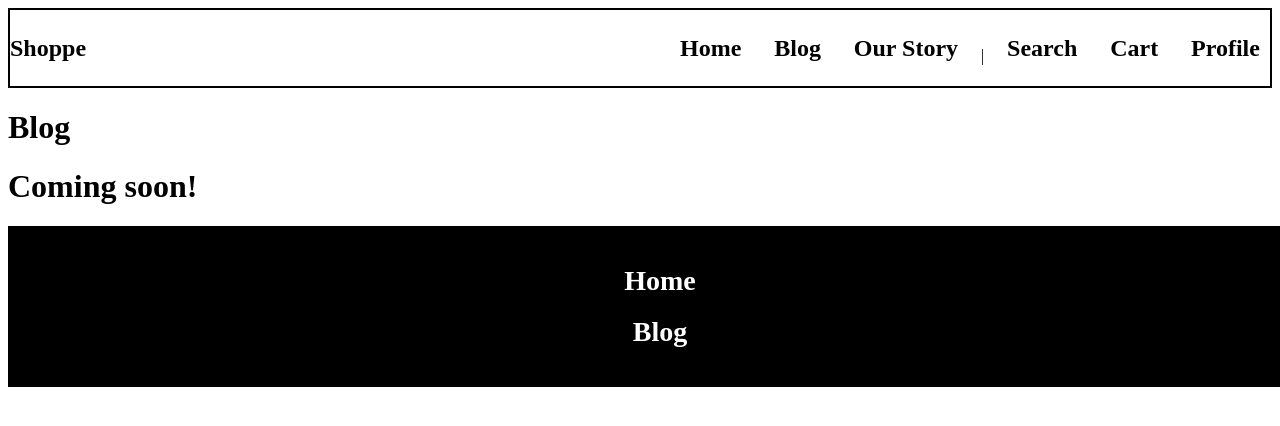
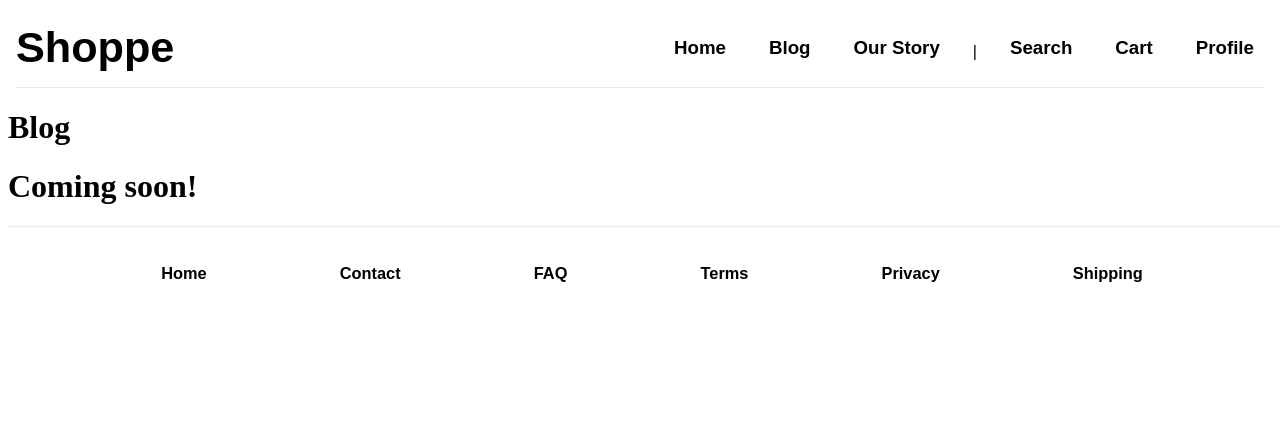
Before and after one commit to danieldraganweb/shoppe-next-app, a Next.js app: page /blog in a window 1280 px wide. Shown: the top 426 px of the page. Built offline with nearby package versions, Linux system fonts and the light colour scheme.

Commit message:
style layout homepage, navbar, footer

```diff
--- a/app/components/Footer.tsx
+++ b/app/components/Footer.tsx
@@ -7,10 +7,24 @@ const Footer = () => {
     <footer className={styles.footer}>
       <div className={styles.footerLinks}>
         <Link href="/" className={styles.footerLinksItem}>
-          <h1>Home</h1>
+          <h3>Home</h3>
         </Link>
-        <Link href="/blog" className={styles.footerLinksItem}>
-          <h1>Blog</h1>
+        <Link href="/" className={styles.footerLinksItem}>
+          <h3>Contact</h3>
+        </Link>
+        <Link href="/" className={styles.footerLinksItem}>
+          <h3>FAQ</h3>
+        </Link>
+        <Link href="/" className={styles.footerLinksItem}>
+          <h3>Terms</h3>
+        </Link>
+
+        <Link href="/" className={styles.footerLinksItem}>
+          <h3>Privacy</h3>
+        </Link>
+
+        <Link href="/" className={styles.footerLinksItem}>
+          <h3>Shipping</h3>
         </Link>
       </div>
     </footer>
--- a/app/components/Navbar.tsx
+++ b/app/components/Navbar.tsx
@@ -11,23 +11,23 @@ const Navbar = () => {
         </header>
         <div className={styles.navLinks}>
           <Link href="/" className={styles.navLinkItem}>
-            <h1>Home</h1>
+            <h3>Home</h3>
           </Link>
           <Link href="/blog" className={styles.navLinkItem}>
-            <h1>Blog</h1>
+            <h3>Blog</h3>
           </Link>
           <Link href="/ourstory" className={styles.navLinkItem}>
-            <h1>Our Story</h1>
+            <h3>Our Story</h3>
           </Link>
           <p>|</p>
           <Link href="/contact" className={styles.navLinkItem}>
-            <h1>Search</h1>
+            <h3>Search</h3>
           </Link>
           <Link href="/cart" className={styles.navLinkItem}>
-            <h1>Cart</h1>
+            <h3>Cart</h3>
           </Link>
           <Link href="/checkout" className={styles.navLinkItem}>
-            <h1>Profile</h1>
+            <h3>Profile</h3>
           </Link>
         </div>
       </nav>
--- a/app/page.module.scss
+++ b/app/page.module.scss
@@ -1,13 +1,16 @@
+@import url("https://fonts.googleapis.com/css2?family=DM+Sans:wght@200;300;400;900&family=Roboto:wght@400;900&display=swap");
  .main {
   width: 100%;
   max-width: 90rem;
   margin: 0 auto;
-  border: 2px solid black;
+  // border: 2px solid black;
   box-sizing: border-box;
   display: flex;
   flex-direction: column;
   justify-content: center;
   align-items: center;
+  font-family: "DM Sans", sans-serif;
+
 }
 .titleContainer{
   width: 100%;
@@ -20,25 +23,29 @@
   align-items: center;
   box-sizing: border-box;
 
+
   a {
     color: inherit;
     text-decoration: none;
+    font-weight: 1;
   }
   a:hover {
     text-decoration: underline;
   }
 }
- .wrapper {
-  width: 100%;
-  max-width: 90rem;
-  margin: 0 auto;
-  padding: 0  6em 0 6em;
-  display: flex;
-  flex-direction: row;
-  justify-content: space-between;
-  align-items: center;
-  box-sizing: border-box;
-}
+
+
+//  .wrapper {
+//   width: 100%;
+//   max-width: 90rem;
+//   margin: 0 auto;
+//   padding: 0  6em 0 6em;
+//   display: flex;
+//   flex-direction: row;
+//   justify-content: space-between;
+//   align-items: center;
+//   box-sizing: border-box;
+// }
 
 /* Enable hover only on non-touch devices */
 /* @media (hover: hover) and (pointer: fine) {
--- a/app/styles/components/Footer.module.scss
+++ b/app/styles/components/Footer.module.scss
@@ -1,21 +1,32 @@
 .footer{
     width: 100%;
-    max-width: 1400px;
+    max-width: 78rem;
     margin: 0 auto;
     display: flex;
     flex-direction: row;
     justify-content: center;
-    background-color: #000;
-    color: #fff;
+    background-color: #ffffff;
+    color: #000000;
     padding: 20px;
     text-align: center;
     font-size: 14px;
-    font-weight: 600;
+    font-weight: 100;
+    font-family: "DM Sans", sans-serif;
+    border-top: 1px solid #eaeaea;
     a{
-        color: #fff;
+        color: #000000;
         text-decoration: none;
         &:hover{
             text-decoration: underline;
         }
     }
 }
+.footerLinks{
+    display: flex;
+    flex-direction: row;
+    justify-content: space-evenly;
+    align-items: center;
+    width: 100%;
+    max-width: 78rem;
+    margin: 0 auto;
+}
--- a/app/styles/components/Navbar.module.scss
+++ b/app/styles/components/Navbar.module.scss
@@ -7,17 +7,19 @@
     align-items: center;
     height: 80px;
     width: 100%;
-    max-width: 90rem;
+    max-width: 78rem;
     margin: 0 auto;
-    border: 2px solid black;
+    // border: 2px solid black;
     box-sizing: border-box;
     margin-bottom: 1em;
+    font-family: "DM Sans", sans-serif;
 }
 .header{
     display: flex;
     justify-content: space-between;
     align-items: center;
     width: 100%;
+    font-size: 1.8em;
 }
 .navLinks{
     display: flex;
```
Also changed, not shown: app/components/ProductList.tsx (+3 -5 lines), app/styles/components/ProductList.module.scss (+14 -32 lines).
